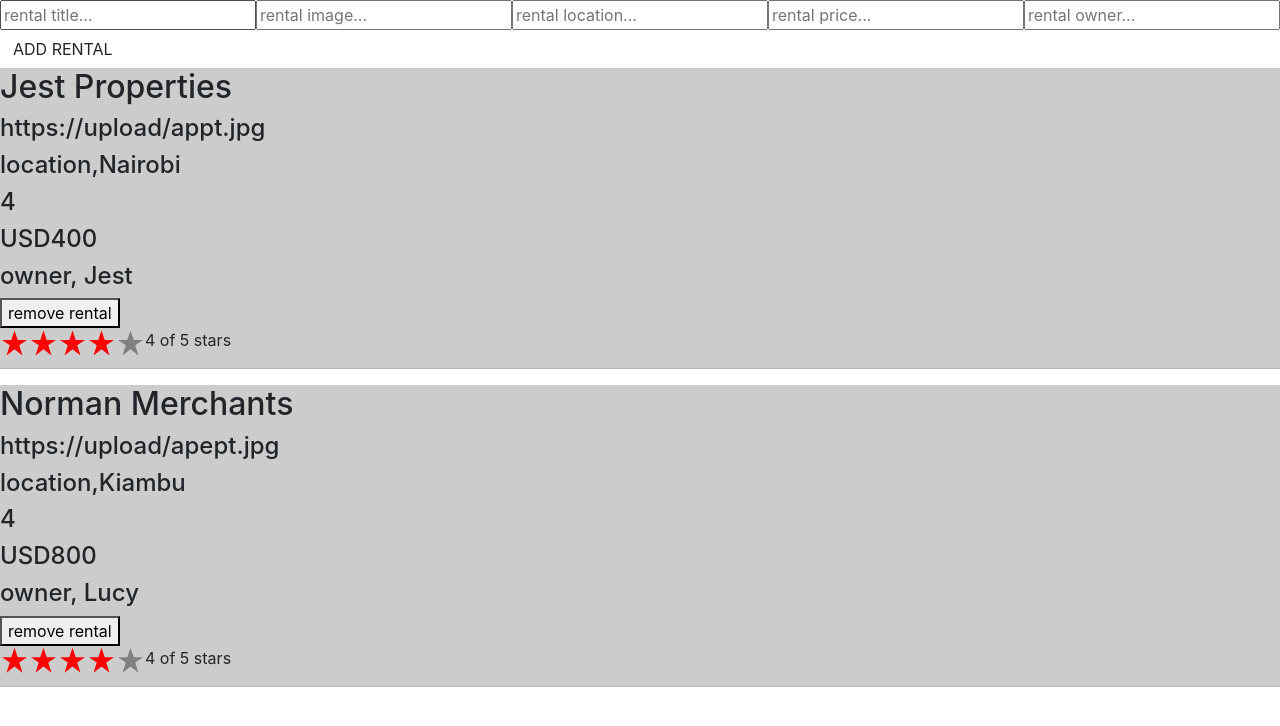
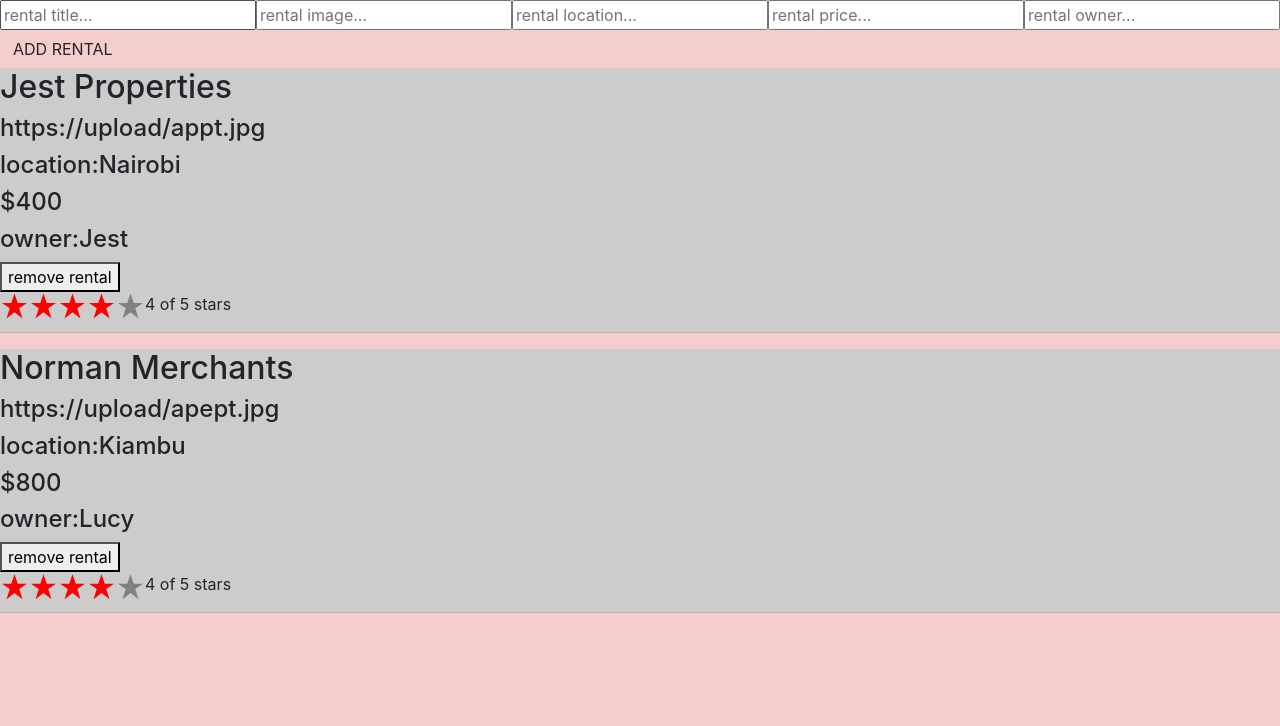
Before and after one commit to kashkama/Rentals, a React app: page / in a window 1280 px wide. Shown: the top 726 px of the page. Built offline with nearby package versions, Linux system fonts and the light colour scheme.

Commit message:
adding html and body css

```diff
--- a/src/js/app.jsx
+++ b/src/js/app.jsx
@@ -1,4 +1,5 @@
 import React from "react";
+import "./../scss/app.scss";
 import AddRentalForm from "./components/add-rental-form";
 import RentalList from "./components/rental-list";
 import PropTypes from "prop-types";
--- a/src/js/components/rental.jsx
+++ b/src/js/components/rental.jsx
@@ -21,10 +21,9 @@ class Rental extends React.Component {
                     <h4>{image}</h4>
                 </div>
                 <div className="information">
-                    <h4>location,{location}</h4>
-                    <h4>{rating}</h4>
-                    <h4>USD{price}</h4>
-                    <h4>owner, {owner}</h4>
+                    <h4>location:{location}</h4>
+                    <h4>${price}</h4>
+                    <h4>owner:{owner}</h4>
                     <button
                         onClick={() =>
                             store.dispatch(removeRental(id))
--- /dev/null
+++ b/src/scss/app.scss
@@ -0,0 +1,7 @@
+html {
+    font-family: 'Lucida Sans', 'Lucida Sans Regular', 'Lucida Grande', 'Lucida Sans Unicode', Geneva, Verdana, sans-serif
+}
+
+body {
+    background: #f5cdcd;
+}
--- a/src/scss/components/star.scss
+++ b/src/scss/components/star.scss
@@ -1,3 +1,5 @@
+// styling the star component
+
 .star {
     cursor: pointer;
     height: 25px;
```
Also changed, not shown: template.ejs.
